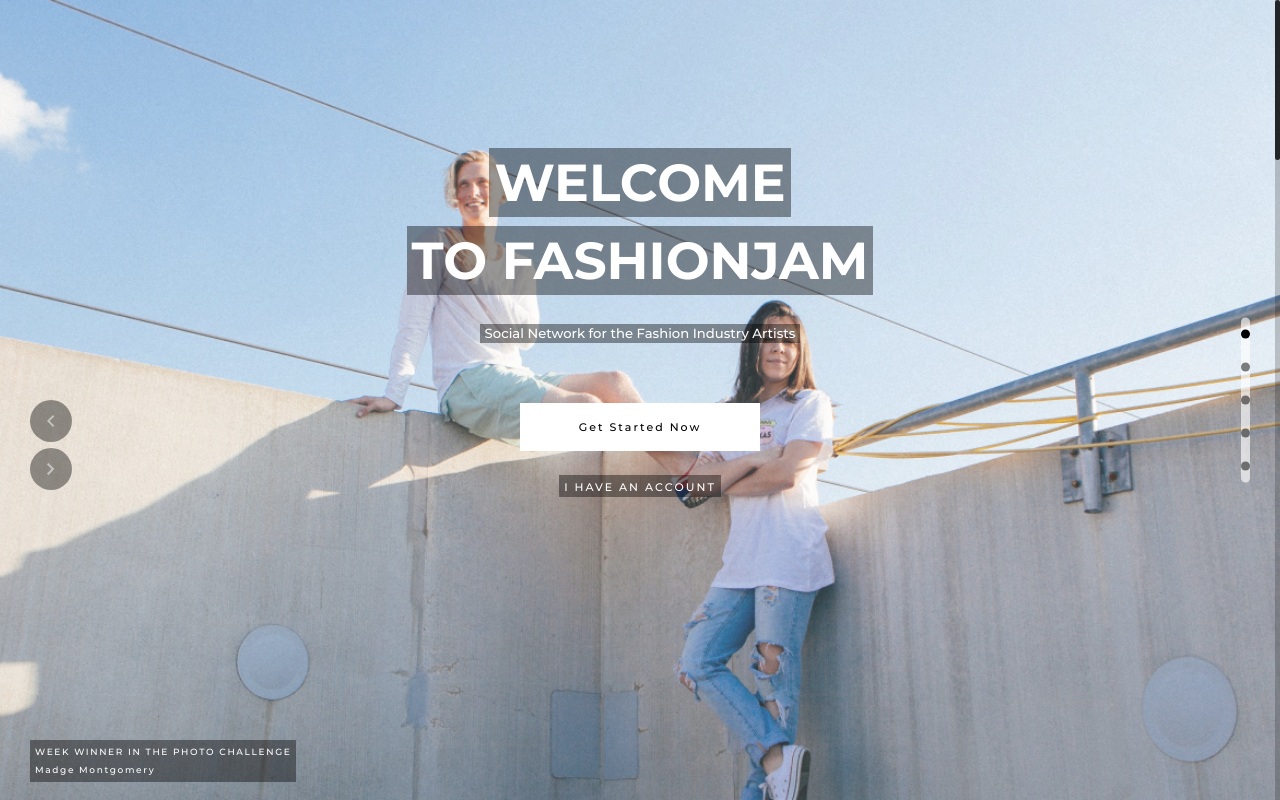
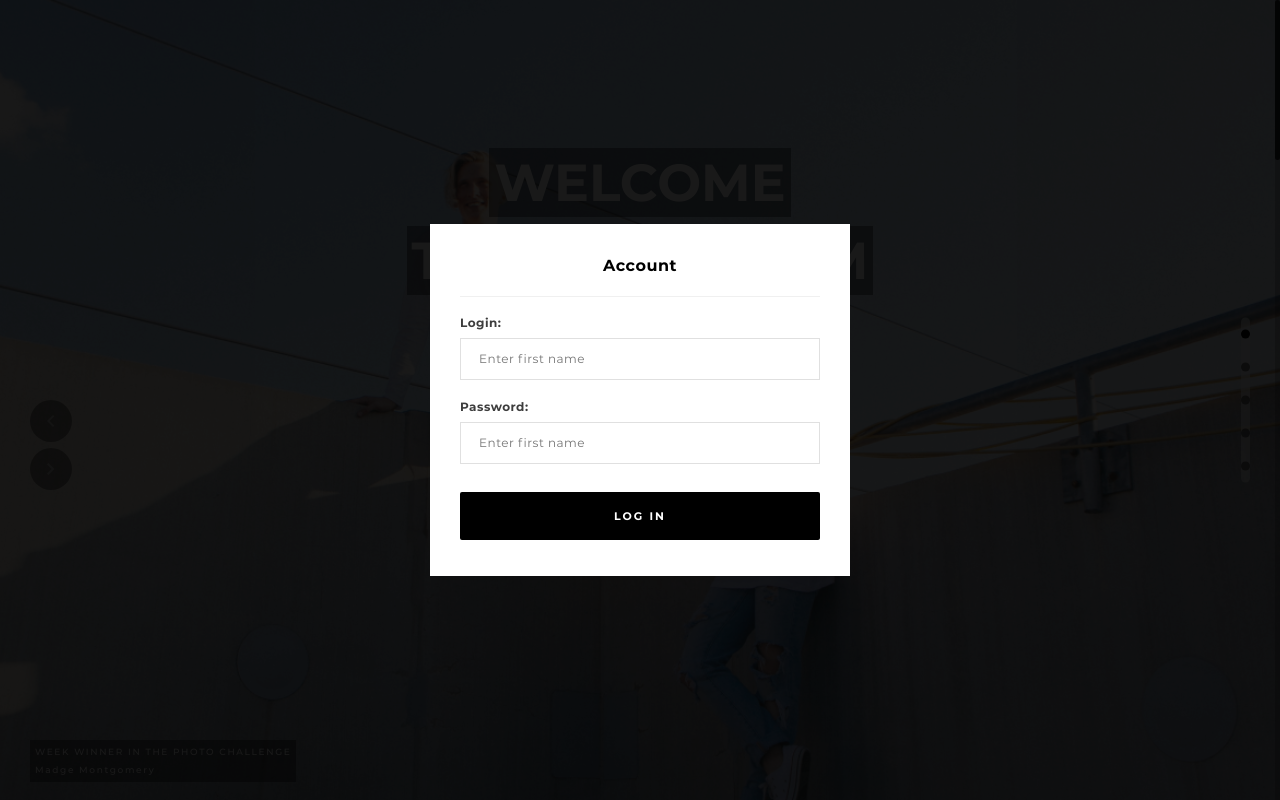
Before and after one commit to practice-stack1/fashionjam, a website with bundled scripts: page src/index.html in a window 1280 px wide. Both pictures are taken after a click on the element "I HAVE AN ACCOUNT". Built offline with nearby package versions, Linux system fonts and the light colour scheme; files whose address does not match are found by name; a web font is replaced by a local one.

Commit message:
finished modal icon and added fade animation

```diff
--- a/src/index.html
+++ b/src/index.html
@@ -39,11 +39,11 @@
               <span>Social Network for the Fashion Industry Artists</span>
             </h2>
             <div class="main-screen__button-wrapper _anim-items _anim-no-hide">
-              <div class="button main-screen__button">
+              <div class="button main-screen__button main-btn">
                 <span>Get Started Now</span>
               </div>
             </div>
-            <div class="main-screen__sub-button bgd _anim-items _anim-no-hide">
+            <div class="main-screen__sub-button bgd _anim-items _anim-no-hide sub-button">
               <span>I Have an Account</span>
             </div>
           </div>
@@ -117,10 +117,10 @@
             <div class="last-screen__content-wrapper container_s wrapper-container"  data-swiper-parallax-y="-50%" data-swiper-parallax-opacity="0" data-swiper-parallax-duration="800">
               <h2 class="last-screen__title title__bg title title_black">
                 <span>Find new opportunities</span> <br> <span>with Fashionjam</span></h2>
-              <div class="button last-screen__button button_big">
+              <div class="button last-screen__button button_big main-btn">
                 <span>Get Started Now</span>
               </div>
-              <div class="main-screen__sub-button bgd last-screen__sub-button">
+              <div class="main-screen__sub-button bgd last-screen__sub-button last-screen__sub-button_visible sub-button">
                 <span>I Have an Account</span>
               </div>
               <div class="last-screen__application">
@@ -157,6 +157,32 @@
 			<div class="page__scroll"></div>
     </main>
   </div>
+  <div class="overlay">
+    <div class="modal" id="preregister">
+      <div class="modal__subtitle">Preregister</div>
+      <form class="modal__forms" action="#">
+          <label for="name">First name:</label>
+          <input name="name" placeholder="Enter first name" type="text" id="name">
+          <label for="lastname">Last name: </label>
+          <input name="lastname" placeholder="Enter last name" id="lastname">
+          <label for="email">Email:</label>
+          <input name="email" placeholder="Enter email" type="email" id="email">
+          <button class="modal__button">complete</button>
+      </form>
+    </div>
+
+    <div class="modal" id="register">
+        <div class="modal__subtitle">Account</div>
+        <form class="modal__forms" action="#">
+            <label for="login">Login:</label>
+            <input name="login" placeholder="Enter first name" type="text" id="login">
+            <label for="password">Password: </label>
+            <input name="password" placeholder="Enter first name" type="text" id="password">
+            <button class="modal__button">Log in</button>
+        </form>
+    </div>
+  </div>
+
   <script src="https://unpkg.com/swiper/swiper-bundle.min.js"></script>
   <script src="js/script.js"></script>
 </body>
--- a/src/js/basic/mouse-parallax.js
+++ b/src/js/basic/mouse-parallax.js
@@ -4,11 +4,12 @@
 	const mouse_parallax = (container, up, down) => {
 
 		const parallax = document.querySelector(container);
+		const img_up = document.querySelector(up);
+		const img_down = document.querySelector(down);
 
-		if (parallax) {
+		if (parallax && img_up && img_down) {
 
-			const img_up = document.querySelector(up);
-			const img_down = document.querySelector(down);
+
 
 			console.log(parallax, img_up, img_down);
 
@@ -32,7 +33,7 @@
 					img_down.style.cssText += `transform: translate(${positionX / firstDown}%,${(positionY / firstDown) - 40}%);`;
 				} else {
 					img_up.style.cssText += `transform: translate(${positionX / firstUp}%,${(positionY / firstUp) - 50}%);`;
-				img_down.style.cssText += `transform: translate(${positionX / firstDown}%,${(positionY / firstDown) - 50}%);`;
+					img_down.style.cssText += `transform: translate(${positionX / firstDown}%,${(positionY / firstDown) - 50}%);`;
 				}
 
 				window.requestAnimationFrame(setMouseParallaxStyle);
--- a/src/js/main.js
+++ b/src/js/main.js
@@ -3,6 +3,7 @@
 import './basic/mouse-parallax';
 import mouse_parallax from './basic/mouse-parallax';
 import './basic/anim-sroll';
+import modal from './modules/modals';
 
 
 window.addEventListener('DOMContentLoaded', () => {
@@ -159,4 +160,7 @@
 	mouse_parallax('.parallax-2', '.second-up', '.second-down');
 	mouse_parallax('.parallax-3', '.third-up', '.third-down');
 	mouse_parallax('.parallax-1', '.first-up', '.first-down');
+
+	modal('.main-btn', '.overlay', '#preregister');
+	modal('.sub-button', '.overlay', '#register');
 });
--- /dev/null
+++ b/src/js/modules/modals.js
@@ -0,0 +1,23 @@
+const modal = (triggers, overlay, modal) => {
+  const button = document.querySelectorAll(triggers),
+        lay = document.querySelector(overlay),
+        modal_icon = document.querySelector(modal);
+
+    button.forEach(btn => {
+      btn.addEventListener('click', (e) => {
+        e.preventDefault();
+        lay.classList.add('active');
+        modal_icon.classList.add('active');
+      });
+    });
+
+    lay.addEventListener('click', (e) => {
+      console.log(e.target);
+      if(e.target.classList.contains('overlay')){
+        modal_icon.classList.remove('active');
+        lay.classList.remove('active');
+      }
+    });
+}
+
+export default modal;
--- a/src/scss/modules/last-screen.scss
+++ b/src/scss/modules/last-screen.scss
@@ -27,6 +27,10 @@
   }
   &__sub-button{
     margin: 0 0 61px 0;
+    &_visible{
+      opacity: 1;
+      transform: translateY(0%);
+    }
   }
   &__application{
     width: 310px;
--- /dev/null
+++ b/src/scss/modules/modals.scss
@@ -0,0 +1,124 @@
+
+.overlay{
+    position: fixed;
+    top: 50%;
+    left: 50%;
+    transform: translate(-50%, -50%);
+    z-index: 8888;
+    background-color: rgba(0,0,0,.9);
+    transition: all 0.5s ease;
+    width: 0%;
+    height: 0%;
+    border-radius: 50%;
+}
+.overlay.active{
+    width: 150%;
+    height: 250%;
+    @media(min-width: 1300px){
+        width: 150%;
+        height: 200%;
+    }
+    @media(max-width: 1301px){
+        width: 100%;
+        height: 100%;
+        border-radius: 0%;
+    }
+}
+.modal{
+    width: 420px;
+    min-height: 434px;
+    background-color: #fff;
+    color: #000;
+    padding: 30px 30px 36px 30px;
+    position: fixed;
+    top: 50%;
+    left: 50%;
+    transform: translate(-50%, -50%);
+    z-index: 9999;
+    @media(max-width: 485px){
+        width: 320px;
+    }
+    @media(max-width: 352px){
+        width: 300px;
+    }
+    &__subtitle{
+        font-size: 16px;
+        font-weight: 700;
+        letter-spacing: .5px;
+        line-height: 24px;
+        padding-bottom: 18px;
+        text-align: center;
+        box-shadow: 0 1px 0 0 #f0f0f0;
+        margin-bottom: 18px;
+    }
+    &__forms{
+        label{
+            display: block;
+            color: #3d3d3d;
+            font-size: 12px;
+            font-weight: 600;
+            letter-spacing: .5px;
+            line-height: 18px;
+            margin-bottom: 6px;
+        }
+        input{
+            display: block;
+            width: 100%;
+            padding: 11px 18px;
+            font-size: 12px;
+            letter-spacing: 0.5px;
+            line-height: 18px;
+            border: 1px solid #e0e0e0;
+            margin-bottom: 18px;
+        }
+
+    }
+    &__button{
+        border-radius: 2px;
+        font-size: 11px;
+        font-weight: 500;
+        letter-spacing: 2px;
+        text-transform: uppercase;
+        cursor: pointer;
+        margin-top: 28px;
+        margin-bottom: 0;
+        width: 100%;
+        min-height: 48px;
+        padding: 10px;
+        text-align: center;
+        line-height: 18px;
+        display: flex;
+        justify-content: center;
+        align-items: center;
+        border: none;
+        transition: all .4s ease;
+        background-color: #000;
+        color: #fff;
+        font-weight: 700;
+        &:focus, &:active{
+            outline: none;
+        }
+        &:hover{
+            background-color: rgba(0, 0, 0, .6)
+        }
+    }
+
+}
+.modal#register{
+    min-height: 350px;
+}
+
+#preregister, #register{
+    opacity: 0;
+    transition: 0.3s all ease;
+    visibility: hidden;
+}
+
+#preregister.active{
+    opacity: 1;
+    visibility: visible;
+}
+#register.active{
+    opacity: 1;
+    visibility: visible;
+}
--- a/src/scss/style.scss
+++ b/src/scss/style.scss
@@ -26,3 +26,4 @@
 @import 'modules/wrapper.scss';
 @import 'modules/container.scss';
 @import 'modules/last-screen.scss';
+@import 'modules/modals.scss';
```
Also changed, not shown: dist/css/style.css, dist/index.html, dist/js/script.js, 1 other file.
